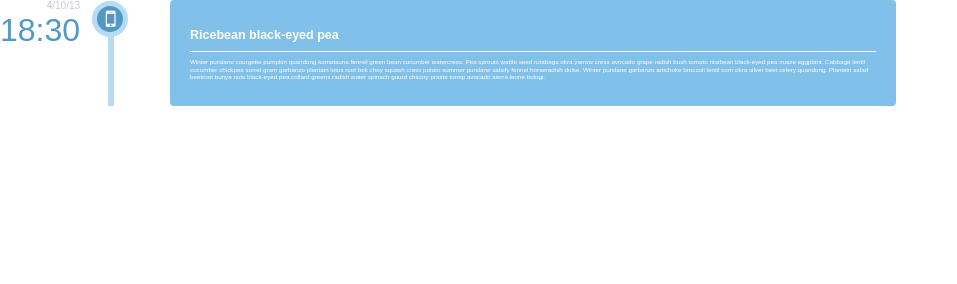
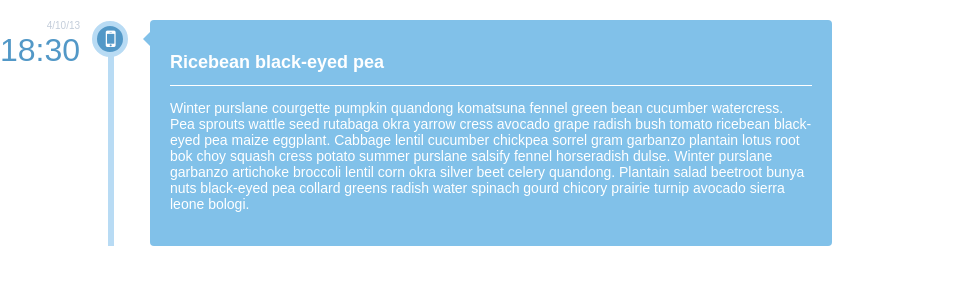
Before and after one commit to mannie-exe/web-layout-timeline, a plain HTML site: page index.html in a window 1280 px wide. Shown: the whole page, without its empty margins (0-957 px from the left). Drawn offline with Linux system fonts and the light colour scheme.

Commit message:
Create a timeline wrapper, and add some details such as the caret and padding

```diff
--- a/index.html
+++ b/index.html
@@ -8,6 +8,7 @@
 </head>
 
 <body>
+  <section id="timeline">
     <section class="timeline-entry">
       <aside class="timestamp">
         <div class="date">4/10/13</div>
@@ -23,5 +24,6 @@
         </p>
       </article>
     </section>
+  </section>
 </body>
 </html>
--- a/styles/app.css
+++ b/styles/app.css
@@ -3326,9 +3326,15 @@ html, body {
   color: white;
 }
 
+#timeline {
+  margin: 0 35% 0 auto;
+  padding: 2rem 0;
+  max-width: 860px;
+}
+
 .timeline-entry {
   position: relative;
-  width: 70%;
+  width: 100%;
   overflow: auto;
 }
 
@@ -3377,11 +3383,18 @@ html, body {
 
 .timeline-entry .entry {
   display: inline-block;
+  position: relative;
   float: right;
   padding: 2rem;
-  width: calc(100% - 17rem);
+  width: calc(100% - 15rem);
   border-radius: 4px;
   background-color: #81c1e9;
+}
+
+.timeline-entry .entry h1 {
+  font-family: sans-serif;
+  font-weight: bold;
+  font-size: 1.8rem;
 }
 
 .timeline-entry .entry hr {
@@ -3390,3 +3403,21 @@ html, body {
   border: none;
   border-top: 1px solid white;
 }
+
+.timeline-entry .entry p {
+  font-family: sans-serif;
+  font-weight: 300;
+  font-size: 1.4rem;
+}
+
+.timeline-entry .entry:before {
+  content: "";
+  position: absolute;
+  top: 9px;
+  left: -7px;
+  width: 0;
+  height: 0;
+  border-top: 10px solid transparent;
+  border-bottom: 10px solid transparent;
+  border-right: 10px solid #81c1e9;
+}
```
Lines whose indentation alone changed are shown as unchanged.
